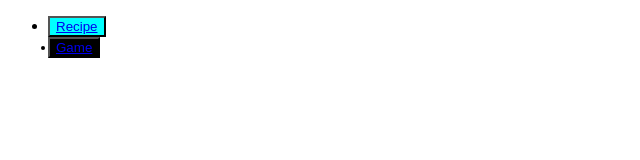
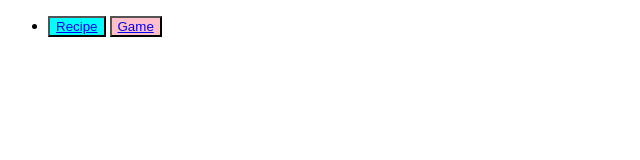
Before and after one commit to abhaygautamsharma/abhay, a plain HTML site: page index.html in a window 1280 px wide. Shown: the whole page, without its empty margins (0-640 px from the left). Drawn offline with Linux system fonts and the light colour scheme.

Commit message:
Update index.html

```diff
--- a/index.html
+++ b/index.html
@@ -9,9 +9,8 @@
     <button style="background-color: aqua;">
 
         <a href="assignment.html">Recipe</a>
-    </li></u>
     </button>
-    <button  style="background-color: black;"><u><li>
+    <button  style="background-color:pink;">
         <a href="index1.html">Game</a>
     </button>
     </li></ul>
```
